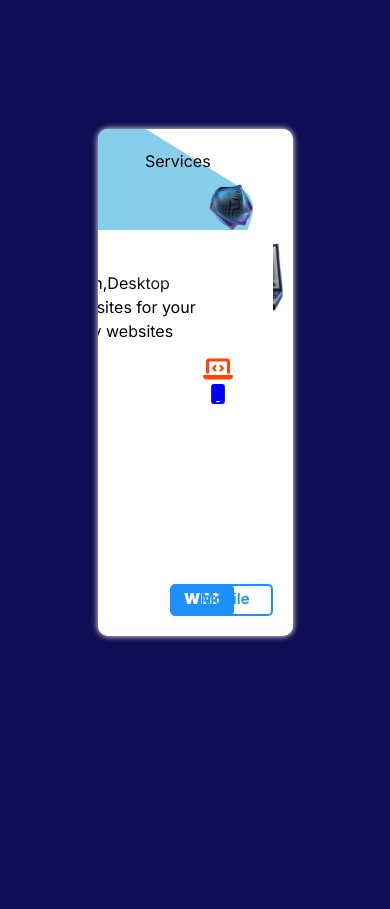
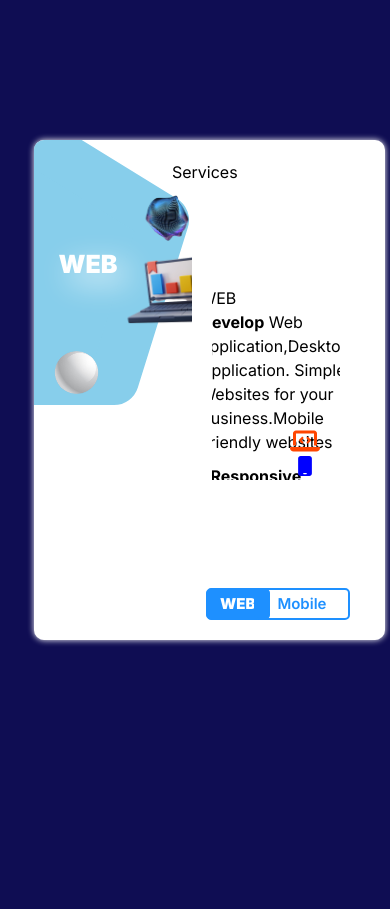
Before and after one commit to manishyonzan/Portfolio, a Next.js app: page / in a window 390 px wide. Shown: the part 1140-2049 px from the top of the page. Built offline with nearby package versions, Linux system fonts and the light colour scheme.

Commit message:
Update globals.css

```diff
--- a/app/globals.css
+++ b/app/globals.css
@@ -1085,3 +1085,66 @@ body {
 	color: dodgerblue;
 	border: 2px solid dodgerblue;
 }
+/*for responsive*/
+@media only screen and (max-width: 600px) {
+    .service-container{
+        width: 90%;
+        height: 900px;
+        margin: 0px;
+
+    }
+    .service-main{
+        width:90vw;
+        height: 500px;
+        margin: 5px;
+        right: 0%;
+        background-color: white;
+    }
+    .topic-description{
+        width: 45%;
+        height: 50%;
+    }
+    .topic-description-content{
+        width: 200%;
+        height: auto;
+    }
+    .topic-description-content-move{
+        left: -100%;
+    }
+    .buttondiv2{
+        right: 30%;
+
+    }
+    }
+
+
+    @media only screen and (max-width: 400px) {
+        .service-container{
+            width: 100%;
+            height: 900px;
+            margin: 0px;
+
+        }
+        .service-main{
+            width:90vw;
+            height: 500px;
+            margin: 5px;
+            right: 0%;
+            background-color: white;
+        }
+        .topic-description{
+            width: 45%;
+            height: 50%;
+        }
+        .topic-description-content{
+            width: 200%;
+            height: auto;
+        }
+        .topic-description-content-move{
+            left: -100%;
+        }
+        .buttondiv2{
+            right: 30%;
+
+        }
+        }
```
